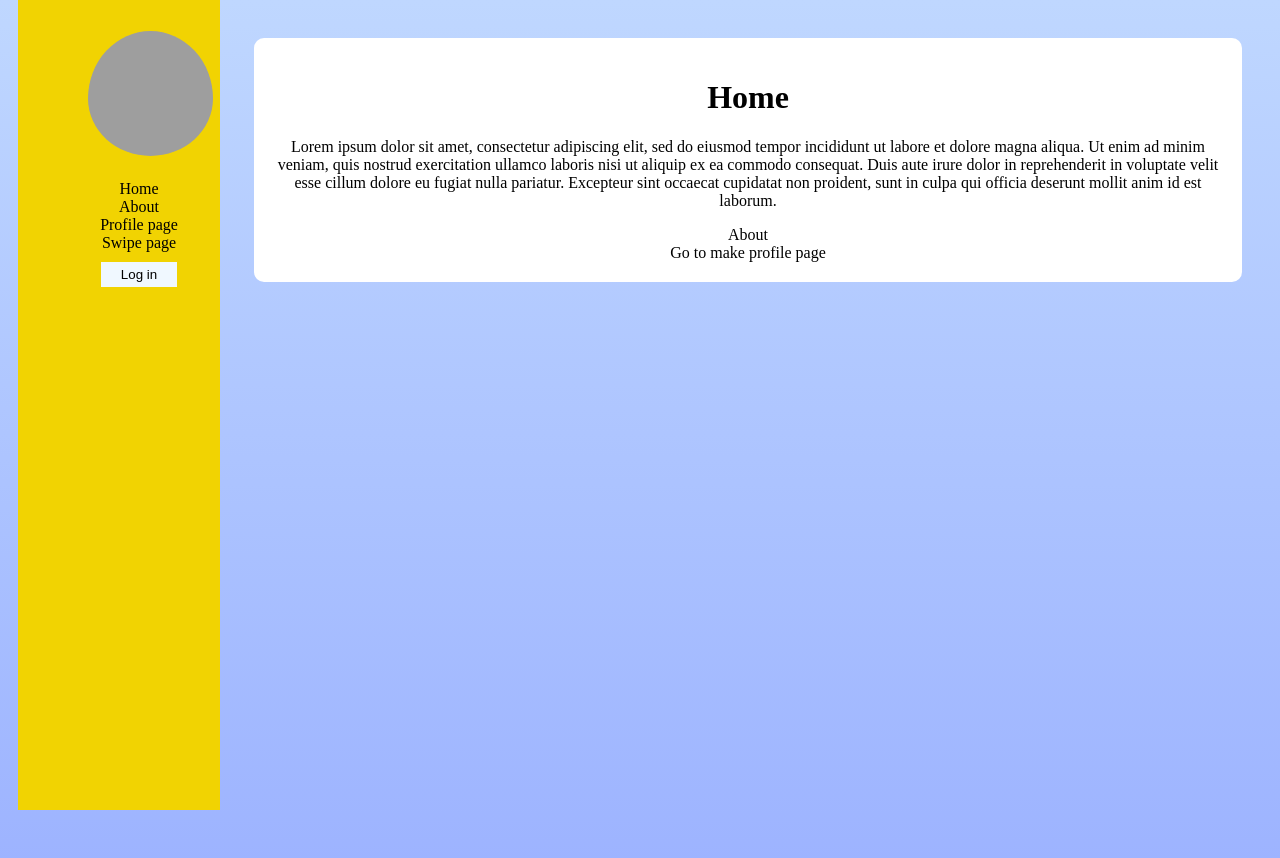
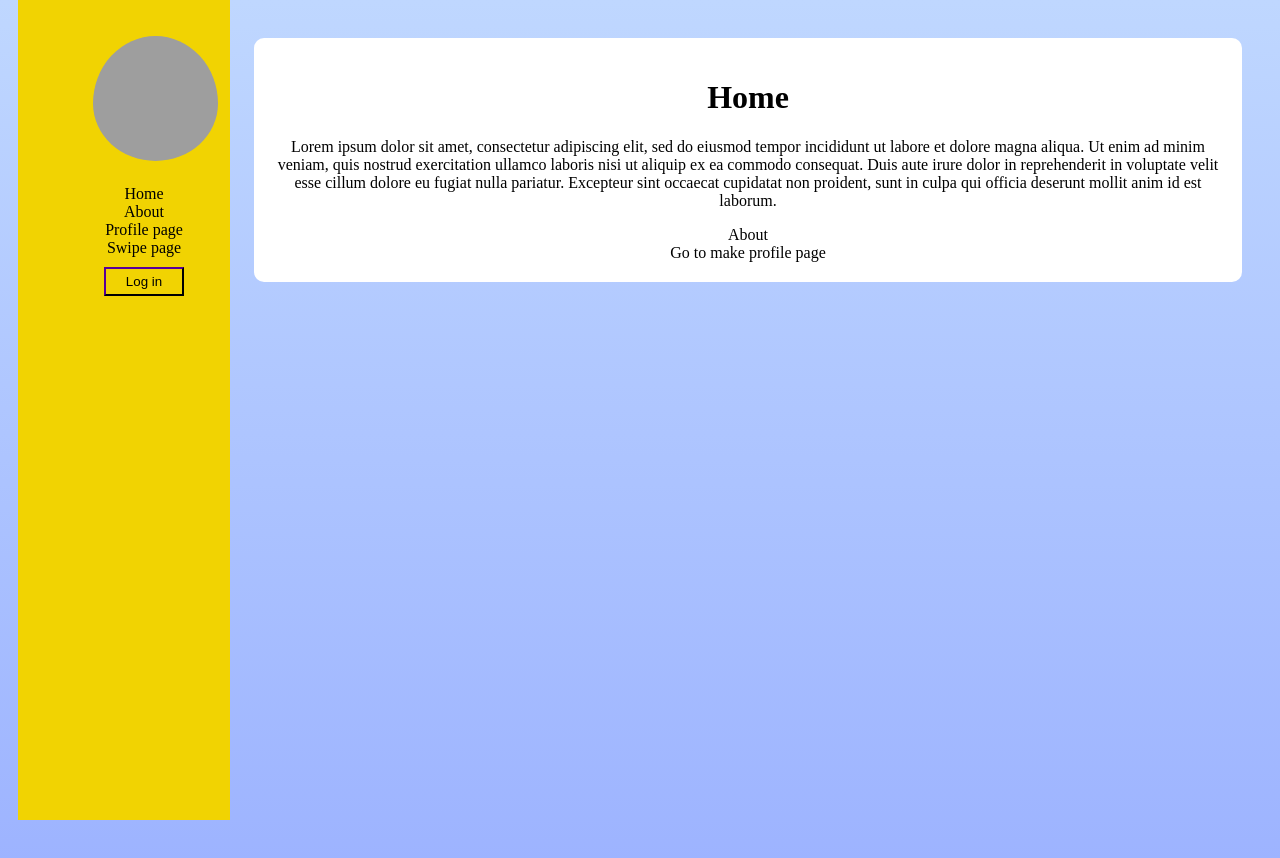
Before and after one commit to annevogel13/Smartie, a Vue app: page / in a window 1280 px wide. Shown: the top 858 px of the page. Built offline with nearby package versions, Linux system fonts and the light colour scheme; grey boxes are pictures that could not be loaded; what vue3-apexcharts, vuefire would draw is missing.

Commit message:
buttons allemaal hetzelfde

```diff
--- a/index.html
+++ b/index.html
@@ -2,7 +2,7 @@
 <html lang="en">
   <head>
     <meta charset="UTF-8" />
-    <link rel="icon" href="./src/assets/logo.png" />
+    <link rel="icon" href="./src/assets/logo2.png" />
     <meta name="viewport" content="width=device-width, initial-scale=1.0" />
     <title>Smartie</title>
   </head>
--- a/src/App.vue
+++ b/src/App.vue
@@ -94,13 +94,14 @@ body {
   position: fixed;
   background-color : #F1D302 ; /*#FF7D00 ;
   https://coolors.co/235789-f1d302-9bb1ff-bfd7ff-ff7d00
+    #270043
   */
   margin-left: 10px;
   top: 0;
   width: 15%;
   height: 100%;
   text-align: center;
-  padding : 5px;
+  padding : 10px;
 }
 
 ul {
@@ -113,9 +114,25 @@ a {
   color : black;
 }
 
-.logo{
+a:hover{
+  color : white;
+}
+
+.logo {
   border-radius: 50%;
   margin : 10px ;
   padding-bottom : 10px;
 }
+
+button{
+  background-color : #F1D302 ;
+  border-color : #270043 ;
+}
+
+
+button:hover{
+  color : white ;
+  background-color: #270043 ;
+  border-color : #270043;
+}
 </style>
--- a/src/components/SignupForm.vue
+++ b/src/components/SignupForm.vue
@@ -102,8 +102,4 @@ select {
     text-align : center ;
 }
 
-button {
-    align-items: center;
-    background-color: aliceblue
-}
 </style>
--- a/src/components/Swipe/SwipeCarteBusiness.vue
+++ b/src/components/Swipe/SwipeCarteBusiness.vue
@@ -118,12 +118,13 @@ export default {
 .nameCompagnie {
     border-radius: 10px;
     text-align: center;
-    background-color: #F29292;
+    background-color: #F1D302;
     padding: 10px;
 }
 
 .nameCompagnie:hover {
-    background-color: #f29292c7;
+    background-color: #270043;
+    color : white ;
 }
 
 .swipe-left {
--- a/src/views/RegisterUser.vue
+++ b/src/views/RegisterUser.vue
@@ -47,9 +47,8 @@ input,
 
 button {
     margin: 10px;
-    background-color: aliceblue;
-    border: aliceblue;
     padding: 5px;
 
 }
+
 </style>
```
